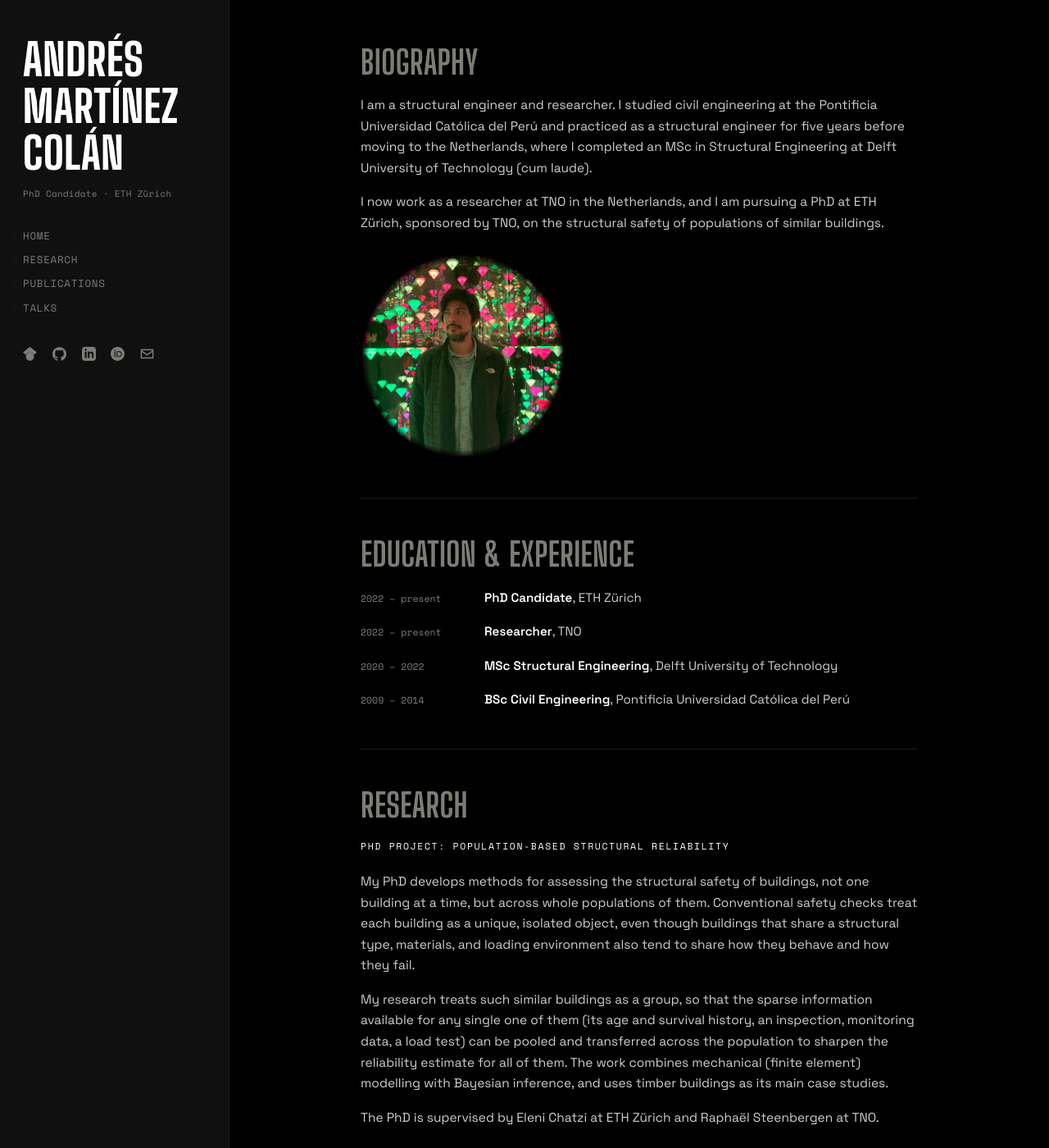
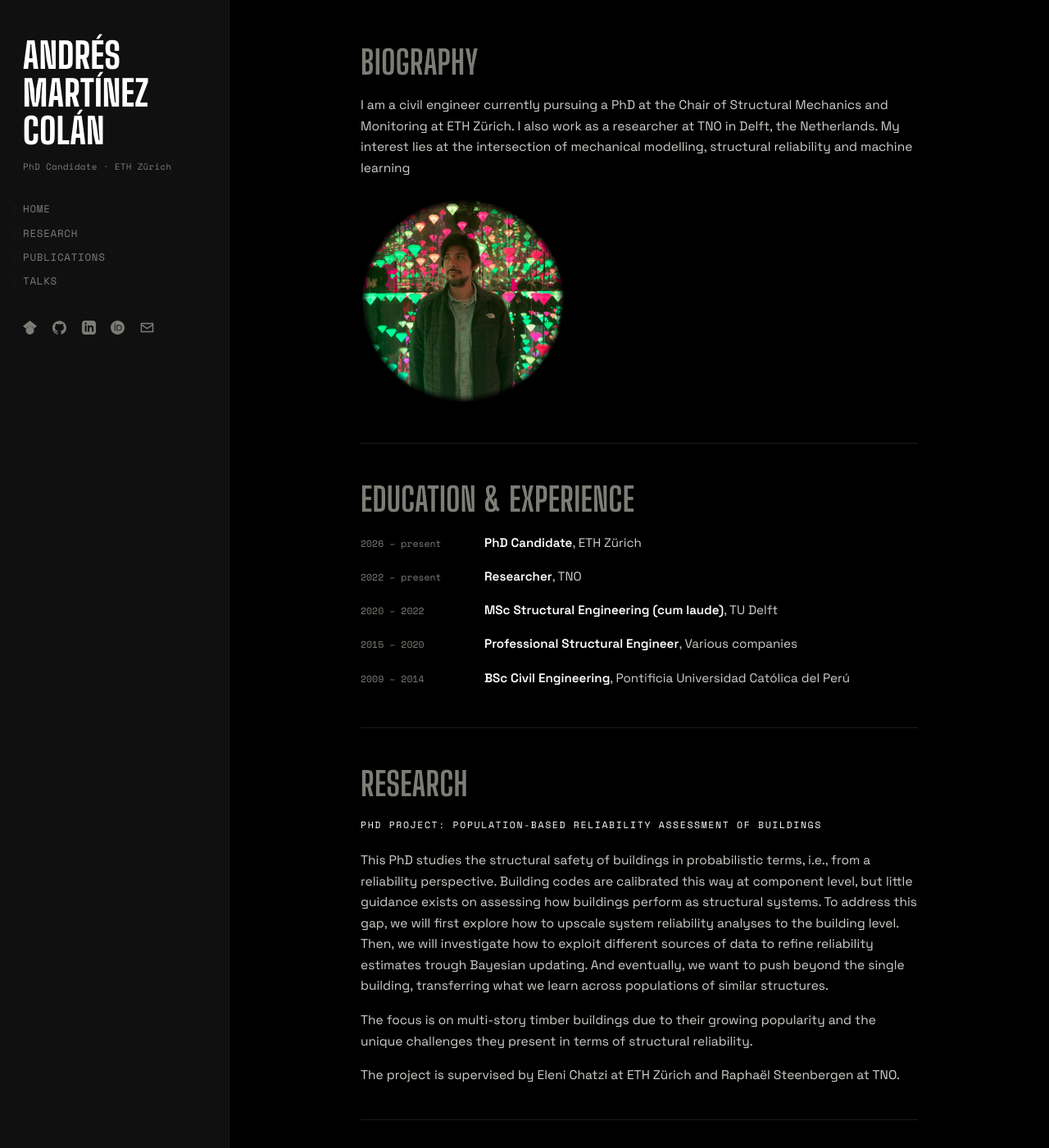
Before and after one commit to martinezcolanai/martinezcolanai.github.io, a Jekyll site: the page built from index.html, in a window 1280 px wide and 1400 px high. Shown: the whole window at 82% size. Built offline with Jekyll 4.4.1, drawn with Linux system fonts in a browser that asks for light colours; some of the changed text lies outside the part shown.

Commit message:
Modify text in bio and research

```diff
--- a/assets/css/main.css
+++ b/assets/css/main.css
@@ -105,7 +105,7 @@ button:focus-visible {
   display: block;
   font-family: var(--font-display);
   font-weight: 800;
-  font-size: clamp(2.6rem, 4.2vw, 3.6rem);
+  font-size: clamp(2.0rem, 3.4vw, 3.0rem);
   /* Accented caps (Í, É) rise ~1.0em above the baseline, so leading below
      ~1.0 makes them collide with the line above. */
   line-height: 1.06;
@@ -257,6 +257,18 @@ button:focus-visible {
   font-weight: 600;
 }
 
+.bullet-list {
+  display: flex;
+  flex-direction: column;
+  gap: 0.5rem;
+  padding-left: 1.2em;
+  list-style: disc;
+}
+
+.bullet-list li::marker {
+  color: var(--accent);
+}
+
 /* ---------------------------------------------------------------
    Bio with portrait
 --------------------------------------------------------------- */
@@ -328,13 +340,15 @@ button:focus-visible {
 /* ---------------------------------------------------------------
    Publication groups
 
-   Entries are already divided by hairlines, so a rule here would read as
-   just another entry break. The group boundary is whitespace instead, and
-   the label is the brightest small text in the column — brighter than both
-   the grey section header above it and the muted entry tags below.
+   The label is the brightest small text in the column — brighter than both
+   the grey section header above it and the muted entry tags below — but
+   still needs a hairline to mark the group boundary, matching the
+   treatment used before a non-first group-label elsewhere in the page.
 --------------------------------------------------------------- */
 .pub-group + .pub-group {
-  margin-top: 3.25rem;
+  margin-top: 2.5rem;
+  padding-top: 2rem;
+  border-top: 1px solid var(--border);
 }
 
 .group-label {
--- a/index.html
+++ b/index.html
@@ -7,8 +7,7 @@ description: "Andrés Ignacio Martínez Colán — PhD research on population-ba
 <section class="block bio" id="home">
   <div class="bio-text">
     <p class="eyebrow">Biography</p>
-    <p>I am a structural engineer and researcher. I studied civil engineering at the Pontificia Universidad Católica del Perú and practiced as a structural engineer for five years before moving to the Netherlands, where I completed an MSc in Structural Engineering at Delft University of Technology (cum laude).</p>
-    <p>I now work as a researcher at TNO in the Netherlands, and I am pursuing a PhD at ETH Zürich, sponsored by TNO, on the structural safety of populations of similar buildings.</p>
+    <p>I am a civil engineer currently pursuing a PhD at the Chair of Structural Mechanics and Monitoring at ETH Zürich. I also work as a researcher at TNO in Delft, the Netherlands. My interest lies at the intersection of mechanical modelling, structural reliability and machine learning</p>
   </div>
   <div class="bio-photo">
     <img src="{{ '/assets/img/portrait.jpeg' | relative_url }}" alt="Portrait of {{ site.author.name }}">
@@ -19,7 +18,7 @@ description: "Andrés Ignacio Martínez Colán — PhD research on population-ba
   <p class="eyebrow">Education &amp; experience</p>
   <ul class="timeline">
     <li>
-      <span class="timeline-date">2022 &ndash; present</span>
+      <span class="timeline-date">2026 &ndash; present</span>
       <span class="timeline-body"><strong>PhD Candidate</strong>, ETH Zürich</span>
     </li>
     <li>
@@ -28,7 +27,11 @@ description: "Andrés Ignacio Martínez Colán — PhD research on population-ba
     </li>
     <li>
       <span class="timeline-date">2020 &ndash; 2022</span>
-      <span class="timeline-body"><strong>MSc Structural Engineering</strong>, Delft University of Technology</span>
+      <span class="timeline-body"><strong>MSc Structural Engineering (cum laude)</strong>, TU Delft</span>
+    </li>
+      <li>
+      <span class="timeline-date">2015 &ndash; 2020</span>
+      <span class="timeline-body"><strong>Professional Structural Engineer</strong>, Various companies</span>
     </li>
     <li>
       <span class="timeline-date">2009 &ndash; 2014</span>
@@ -40,13 +43,21 @@ description: "Andrés Ignacio Martínez Colán — PhD research on population-ba
 <section class="block" id="research">
   <p class="eyebrow">Research</p>
 
-  <p class="group-label">PhD project: Population-based structural reliability</p>
-  <p>My PhD develops methods for assessing the structural safety of buildings, not one building at a time, but across whole populations of them. Conventional safety checks treat each building as a unique, isolated object, even though buildings that share a structural type, materials, and loading environment also tend to share how they behave and how they fail.</p>
-  <p>My research treats such similar buildings as a group, so that the sparse information available for any single one of them (its age and survival history, an inspection, monitoring data, a load test) can be pooled and transferred across the population to sharpen the reliability estimate for all of them. The work combines mechanical (finite element) modelling with Bayesian inference, and uses timber buildings as its main case studies.</p>
-  <p>The PhD is supervised by Eleni Chatzi at ETH Zürich and Raphaël Steenbergen at TNO.</p>
+  <p class="group-label">PhD project: Population-based reliability assessment of buildings</p>
+  <p>This PhD studies the structural safety of buildings in probabilistic terms, i.e., from a reliability perspective. Building codes are calibrated this way at component level, but little guidance exists on assessing how buildings perform as structural systems. To address this gap, we will first explore how to upscale system reliability analyses to the building level. Then, we will investigate how to exploit different sources of data to refine reliability estimates trough Bayesian updating. And eventually, we want to push beyond the single building, transferring what we learn across populations of similar structures.</p>
+  <p>The focus is on multi-story timber buildings due to their growing popularity and the unique challenges they present in terms of structural reliability.</p>
+  <p>The project is supervised by Eleni Chatzi at ETH Zürich and Raphaël Steenbergen at TNO.</p>
 
-  <p class="group-label">Past research</p>
-  <p>My earlier work covers system-level building reliability (assessing how entire structural systems, rather than single components, reach failure), probabilistic assessment of timber connections and glulam beams from laboratory data (finding that Eurocode resistance estimates are substantially conservative), reliability updating with amortized Bayesian inference, vibration-based monitoring of high-rise buildings within the HiViBe consortium, and reliability updating from operational evidence such as survival histories and proof load tests.</p>
+  <p class="group-label">Earlier work</p>
+  <ul class="bullet-list">
+    <li>Structural reliability</li>
+    <li>Efficient Bayesian updating</li>
+    <li>Digital-twinning</li>
+    <li>Surrogate modelling</li>
+    <li>Vibration-based monitoring</li>
+    <li>Risk-based decision making</li>
+    <li>Proof loading</li>
+  </ul>
 </section>
 
 <section class="block" id="publications">
```
